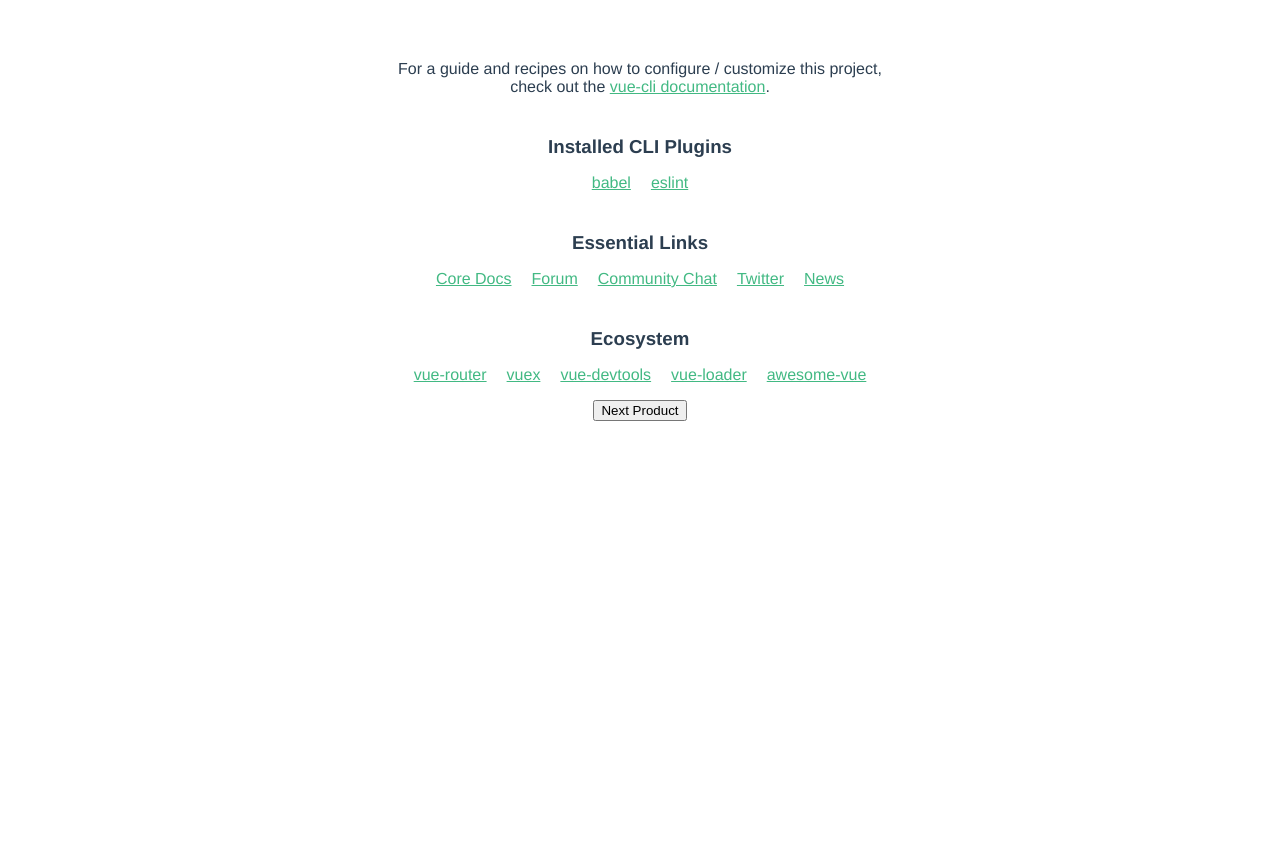
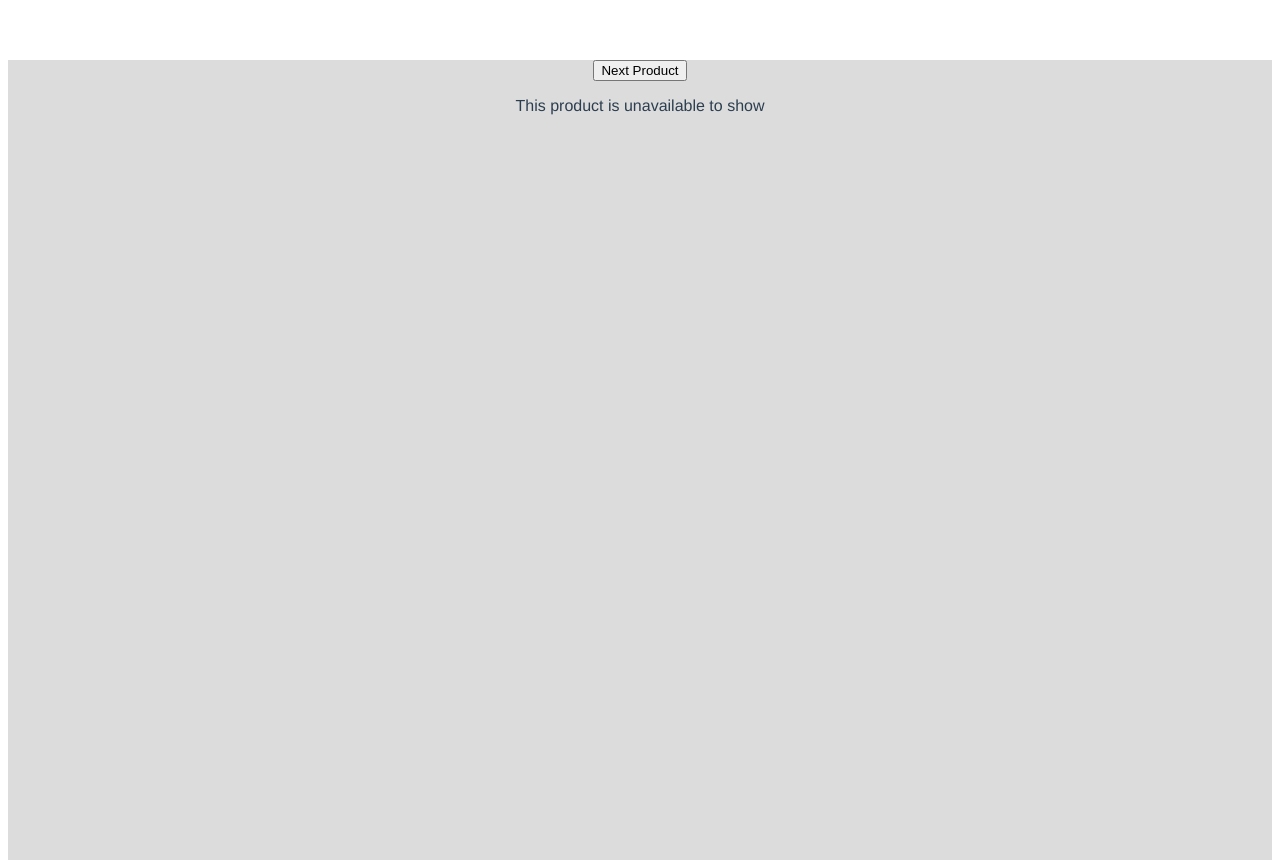
Before and after one commit to MadTueur/ecommerce-catalog, a Vue app: page / in a window 1280 px wide. Before the commit the page ends 800 px from the top, so only its background shows below. Built offline with nearby package versions, Linux system fonts and the light colour scheme.

Commit message:
add style and class binding

```diff
--- a/src/App.vue
+++ b/src/App.vue
@@ -1,7 +1,15 @@
 <template>
-  <ProductDisplay />
   <div>
-    <button @click="nextProduct()">Next Product</button>
+    <ProductDisplay
+      v-if="product"
+      :product="product"
+      @next-product="nextProduct()"
+    />
+
+    <div v-else class="unavailable">
+      <button @click="nextProduct()">Next Product</button>
+      <p>This product is unavailable to show</p>
+    </div>
   </div>
 </template>
 
@@ -37,6 +45,8 @@ export default {
             data.category === "women's clothing"
           ) {
             this.product = data;
+          } else {
+            this.product = null;
           }
         });
     },
--- a/src/assets/style/page.css
+++ b/src/assets/style/page.css
@@ -0,0 +1,51 @@
+:root {
+  --blue-dark: #002772;
+  --carbon-black: #1e1e1e;
+  --royal-plum: #720060;
+  --lavender: #dbe6ff;
+  --gunmetal: #3f3f3f;
+  --alabaster-grey: #dcdcdc;
+  --white: #ffffff;
+  --lavender-veil: #fde2ff;
+}
+
+.men-section {
+  background-color: var(--lavender);
+}
+
+.women-section {
+  background-color: var(--lavender-veil);
+}
+
+.unavailable {
+  background-color: var(--alabaster-grey);
+  width: 100%;
+  height: 100vh;
+}
+
+.page {
+  width: 100%;
+  min-height: 100vh;
+  display: flex;
+  justify-content: center;
+  align-items: center;
+}
+
+.card {
+  background-color: var(--white);
+  display: flex;
+  padding: 20px;
+  border-radius: 10px;
+  width: 700px;
+}
+
+.product-info {
+  display: flex;
+  flex-direction: column;
+  padding: 20px;
+}
+
+.card img {
+  width: 250px;
+  object-fit: contain;
+}
--- a/src/components/ProductDisplay.vue
+++ b/src/components/ProductDisplay.vue
@@ -1,114 +1,37 @@
 <template>
-  <div class="hello">
-    <h1>{{ msg }}</h1>
-    <p>
-      For a guide and recipes on how to configure / customize this project,<br />
-      check out the
-      <a href="https://cli.vuejs.org" target="_blank" rel="noopener"
-        >vue-cli documentation</a
-      >.
-    </p>
-    <h3>Installed CLI Plugins</h3>
-    <ul>
-      <li>
-        <a
-          href="https://github.com/vuejs/vue-cli/tree/dev/packages/%40vue/cli-plugin-babel"
-          target="_blank"
-          rel="noopener"
-          >babel</a
-        >
-      </li>
-      <li>
-        <a
-          href="https://github.com/vuejs/vue-cli/tree/dev/packages/%40vue/cli-plugin-eslint"
-          target="_blank"
-          rel="noopener"
-          >eslint</a
-        >
-      </li>
-    </ul>
-    <h3>Essential Links</h3>
-    <ul>
-      <li>
-        <a href="https://vuejs.org" target="_blank" rel="noopener">Core Docs</a>
-      </li>
-      <li>
-        <a href="https://forum.vuejs.org" target="_blank" rel="noopener"
-          >Forum</a
-        >
-      </li>
-      <li>
-        <a href="https://chat.vuejs.org" target="_blank" rel="noopener"
-          >Community Chat</a
-        >
-      </li>
-      <li>
-        <a href="https://twitter.com/vuejs" target="_blank" rel="noopener"
-          >Twitter</a
-        >
-      </li>
-      <li>
-        <a href="https://news.vuejs.org" target="_blank" rel="noopener">News</a>
-      </li>
-    </ul>
-    <h3>Ecosystem</h3>
-    <ul>
-      <li>
-        <a href="https://router.vuejs.org" target="_blank" rel="noopener"
-          >vue-router</a
-        >
-      </li>
-      <li>
-        <a href="https://vuex.vuejs.org" target="_blank" rel="noopener">vuex</a>
-      </li>
-      <li>
-        <a
-          href="https://github.com/vuejs/vue-devtools#vue-devtools"
-          target="_blank"
-          rel="noopener"
-          >vue-devtools</a
-        >
-      </li>
-      <li>
-        <a href="https://vue-loader.vuejs.org" target="_blank" rel="noopener"
-          >vue-loader</a
-        >
-      </li>
-      <li>
-        <a
-          href="https://github.com/vuejs/awesome-vue"
-          target="_blank"
-          rel="noopener"
-          >awesome-vue</a
-        >
-      </li>
-    </ul>
+  <div
+    class="page"
+    :class="{
+      'men-section': product.category === 'men\'s clothing',
+      'women-section': product.category === 'women\'s clothing',
+    }"
+  >
+    <div class="card">
+      <img :src="product.image" />
+      <div class="product-info">
+        <p>{{ product.title }}</p>
+        <p>{{ product.category }}</p>
+        <p>{{ product.rating.rate }}</p>
+        <p>{{ product.description }}</p>
+        <p>${{ product.price }}</p>
+        <button>Buy Now</button>
+        <button @click="handleNext()">Next Product</button>
+      </div>
+    </div>
   </div>
 </template>
 
 <script>
 export default {
-  name: "HelloWorld",
+  name: "ProductDisplay",
   props: {
-    msg: String,
+    product: Object,
+  },
+
+  methods: {
+    handleNext() {
+      this.$emit("next-product");
+    },
   },
 };
 </script>
-
-<!-- Add "scoped" attribute to limit CSS to this component only -->
-<style scoped>
-h3 {
-  margin: 40px 0 0;
-}
-ul {
-  list-style-type: none;
-  padding: 0;
-}
-li {
-  display: inline-block;
-  margin: 0 10px;
-}
-a {
-  color: #42b983;
-}
-</style>
```
Also changed, not shown: src/main.js (+4 -3 lines).
